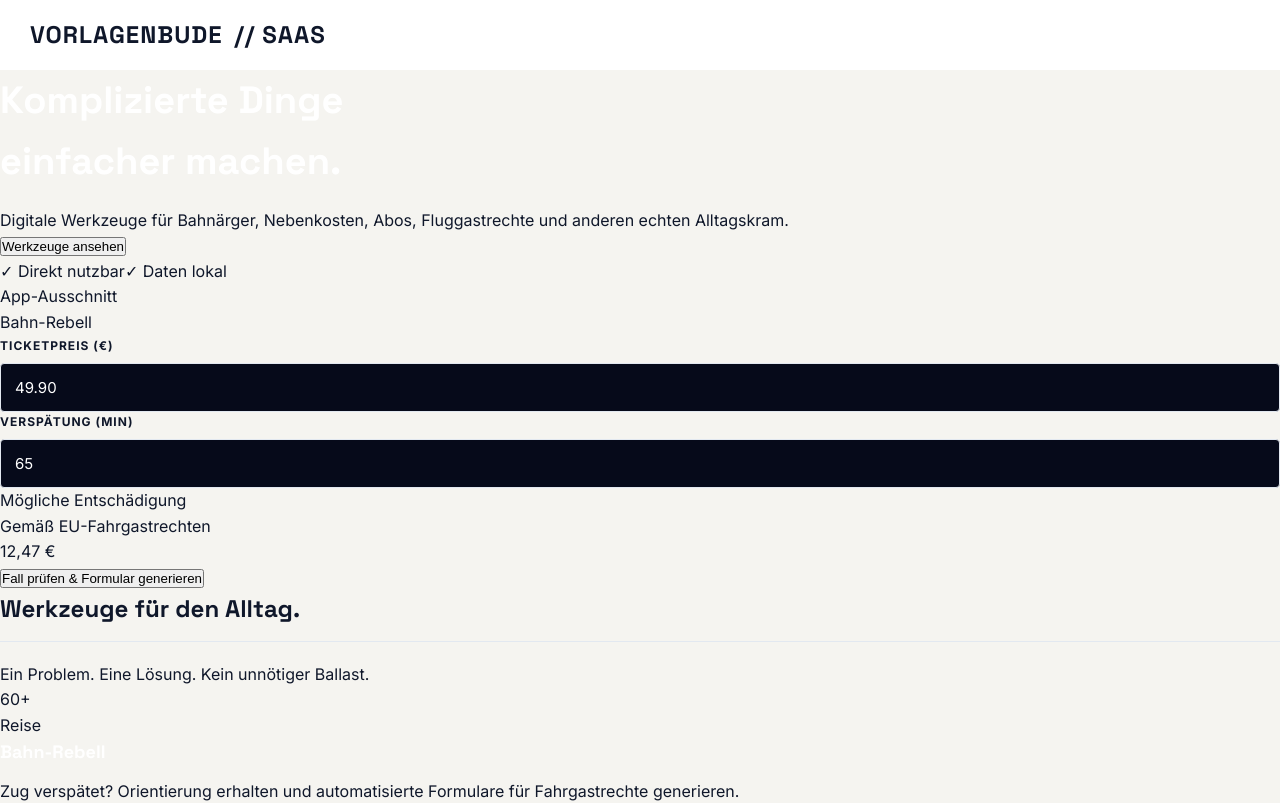
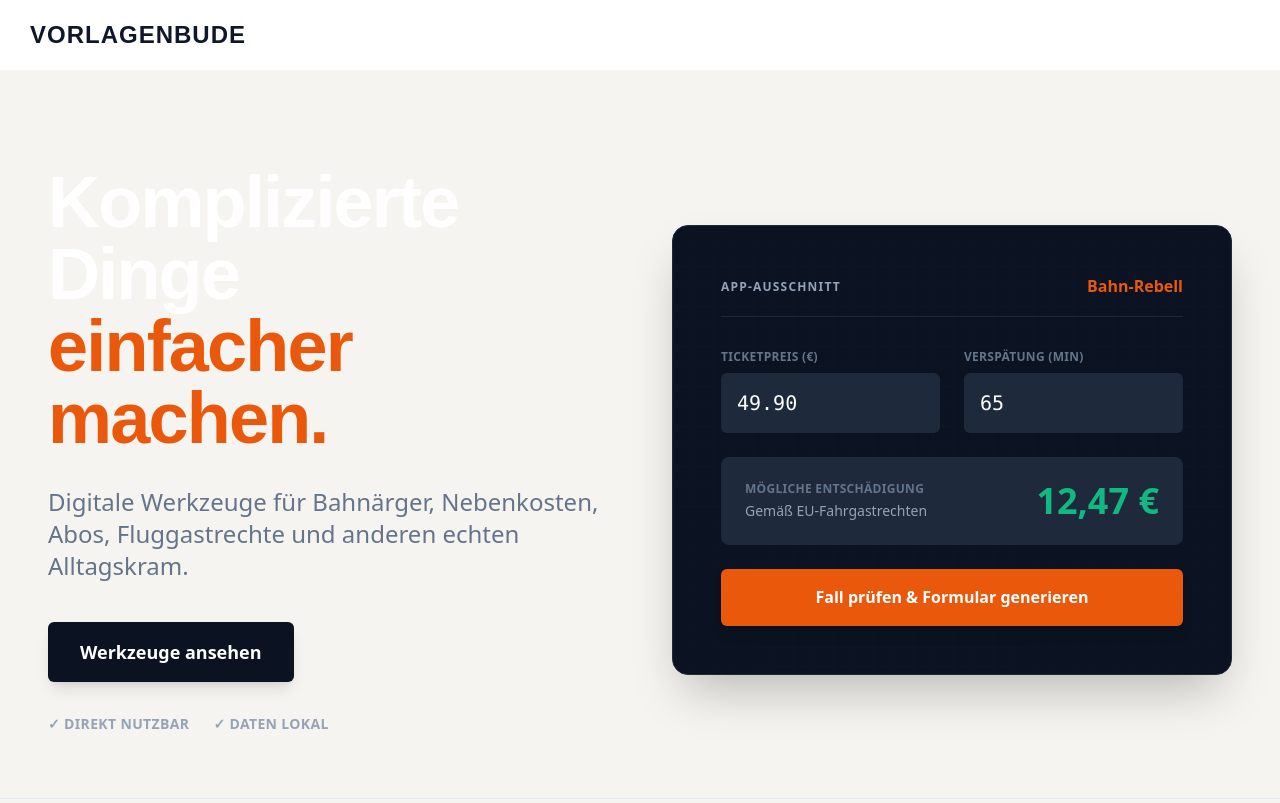
Before and after one commit to olli1270baok/RealLife, a Next.js app: page / in a window 1280 px wide. Shown: the top 803 px of the page. Built offline with nearby package versions, Linux system fonts and the light colour scheme.

Commit message:
fix: Load Tailwind and remove SaaS string

```diff
--- a/src/app/globals.css
+++ b/src/app/globals.css
@@ -1,3 +1,7 @@
+@tailwind base;
+@tailwind components;
+@tailwind utilities;
+
 @import url('https://fonts.googleapis.com/css2?family=Space+Grotesk:wght@400;600;700&family=Inter:wght@400;500;700&display=swap');
 
 :root {
--- a/src/app/layout.tsx
+++ b/src/app/layout.tsx
@@ -36,7 +36,7 @@ export default function RootLayout({
           <div className="bg-blob bg-blob-3"></div>
         </div>
         <header className="no-print">
-          <div className="logo">VORLAGENBUDE <span>{"// SaaS"}</span></div>
+          <div className="logo">VORLAGENBUDE </div>
           <div className="badge">100% ABO-FREI</div>
         </header>
 
```
